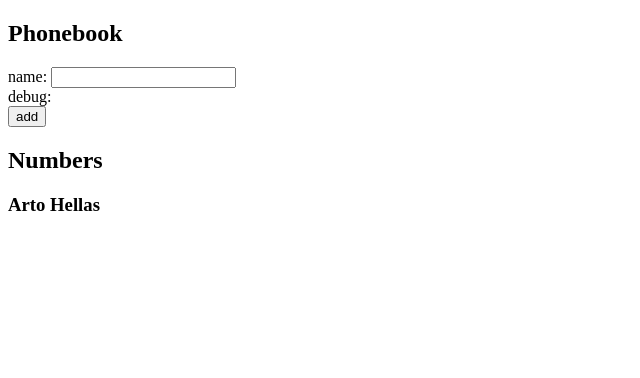
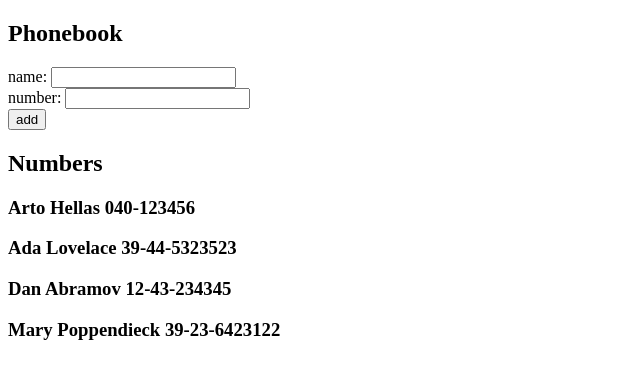
Before and after one commit to EdgarAlvarado24/fullStackOpen, a React (Vite) app in the folder part2/agendaTelefonica/: page / in a window 1280 px wide. Shown: the top 378 px of the page, without its empty margins (0-640 px from the left). Built offline with nearby package versions, Linux system fonts and the light colour scheme.

Commit message:
ejercicio 2.9

```diff
--- a/part2/agendaTelefonica/src/App.jsx
+++ b/part2/agendaTelefonica/src/App.jsx
@@ -2,15 +2,20 @@
 
 const App = () => {
   const [persons, setPersons] = useState([
-    { name: 'Arto Hellas' }
+    { name: 'Arto Hellas', number: '040-123456', id: 1 },
+    { name: 'Ada Lovelace', number: '39-44-5323523', id: 2 },
+    { name: 'Dan Abramov', number: '12-43-234345', id: 3 },
+    { name: 'Mary Poppendieck', number: '39-23-6423122', id: 4 }
   ])
   const [newName, setNewName] = useState('')
+  const [newNumber, setNewNumber] = useState('')
 
   const addPerson = (event) =>{
     event.preventDefault()
 
     const personObject = {
       name: newName,
+      number: newNumber,
     }
 
     const personsExist = (person) => person.name === newName
@@ -25,12 +30,14 @@
   }
 
   const handlePersonChange = (event) =>{
-    console.log(event.target.value)
+    // console.log(event.target.value)
 
+    setNewName(event.target.value)
 
+  }
 
-      setNewName(event.target.value)
-
+  const handlNumberChange = (event) =>{
+    setNewNumber(event.target.value)
   }
 
   return (
@@ -40,7 +47,9 @@
         <div>
           name: <input  value={newName} onChange={handlePersonChange}/>
         </div>
-        <div>debug: {newName}</div>
+        <div>
+          number: <input value={newNumber} onChange={handlNumberChange}/>
+        </div>
         <div>
           <button type="submit">add</button>
         </div>
@@ -50,7 +59,7 @@
           {
             persons.map((person)=>
               <h3 key={person.id}>
-                {person.name}
+                {person.name} {person.number}
               </h3>
           )}
       </div>
```
